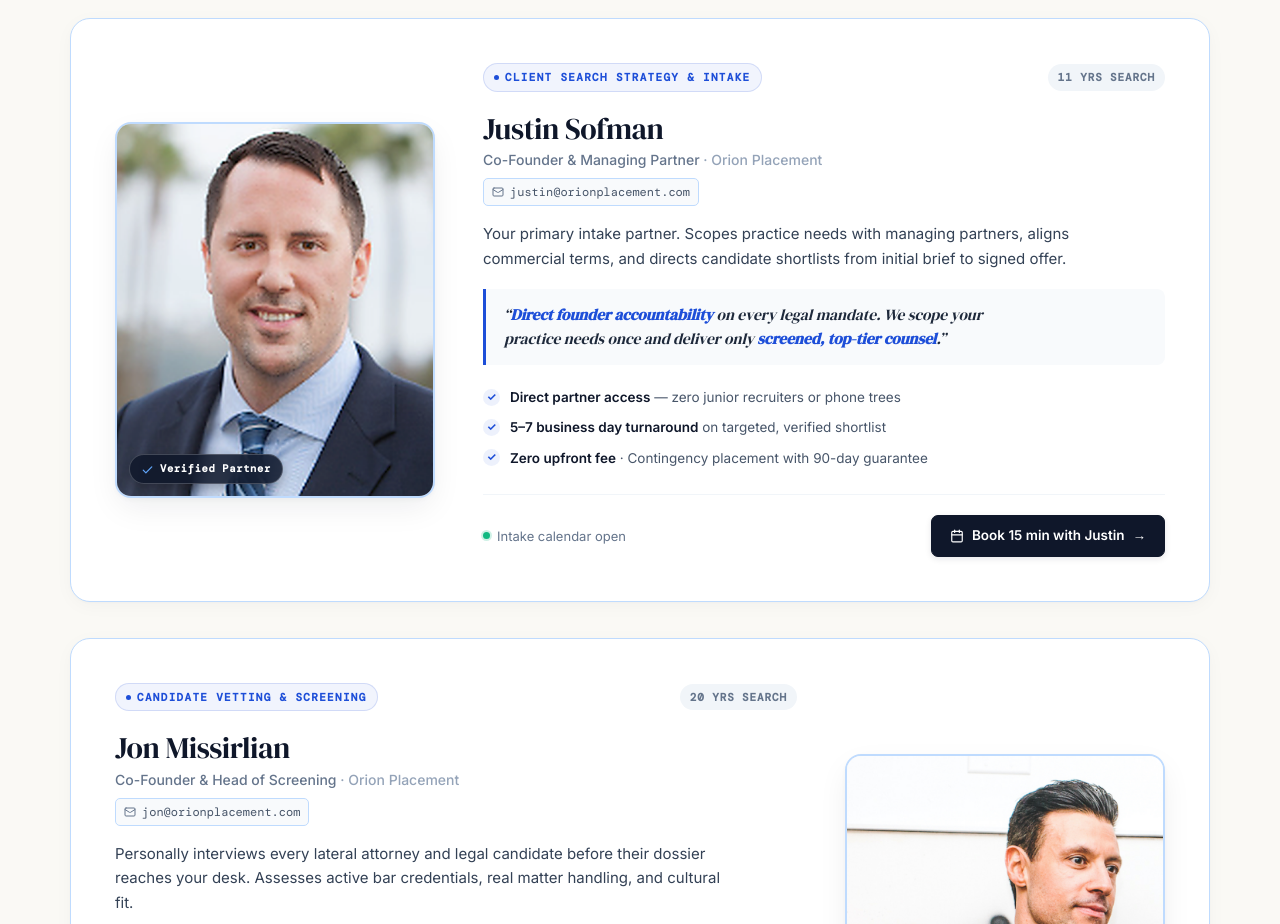
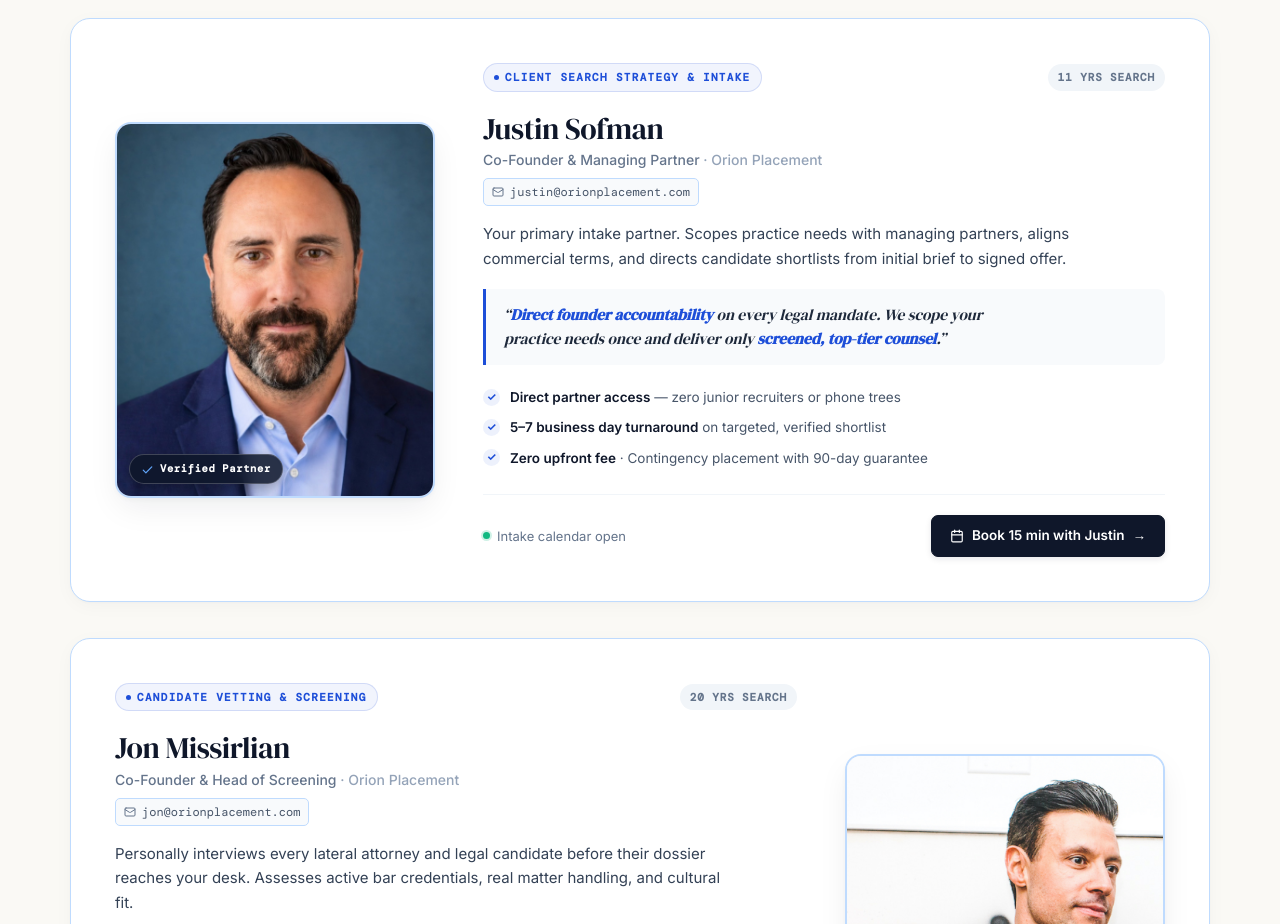
Before and after one commit to nshekhawat153-star/orientplacment2026, a Next.js app: page / in a window 1280 px wide. Shown: the part 6820-7744 px from the top of the page. Built offline with nearby package versions, Linux system fonts and the light colour scheme.

Commit message:
feat(homepage): update Justin's photo in founder section to match hire-attorneys photo

```diff
--- a/src/data/index.ts
+++ b/src/data/index.ts
@@ -48,7 +48,7 @@ export const people: Person[] = [
     "email": "justin@orionplacement.com",
     "note": "11 years of recruiting industry experience, including recruitment consulting for SMBs and enterprise talent acquisition.",
     "does": "Your first call. Takes the seat brief, sends the shortlist and agrees terms with your firm.",
-    "photo": "/images/founders/justin-sofman.png",
+    "photo": "/justin-sofman.png",
     "calendly": "https://calendly.com/orionplacement/call-with-justin"
   },
   {
```
Also changed, not shown: public/images/founders/justin-sofman.png.
